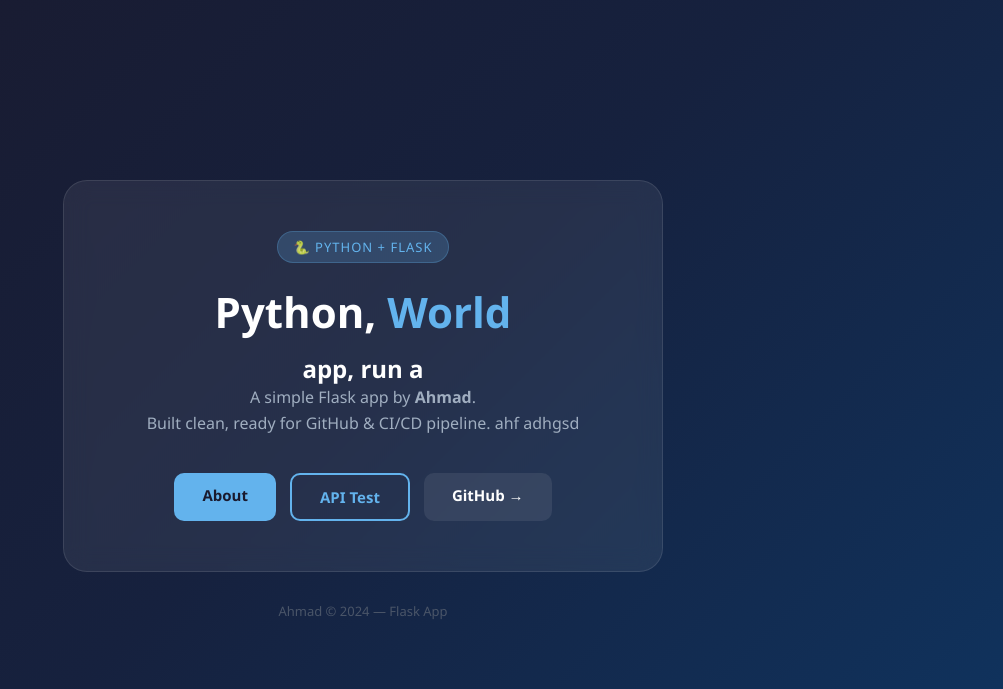
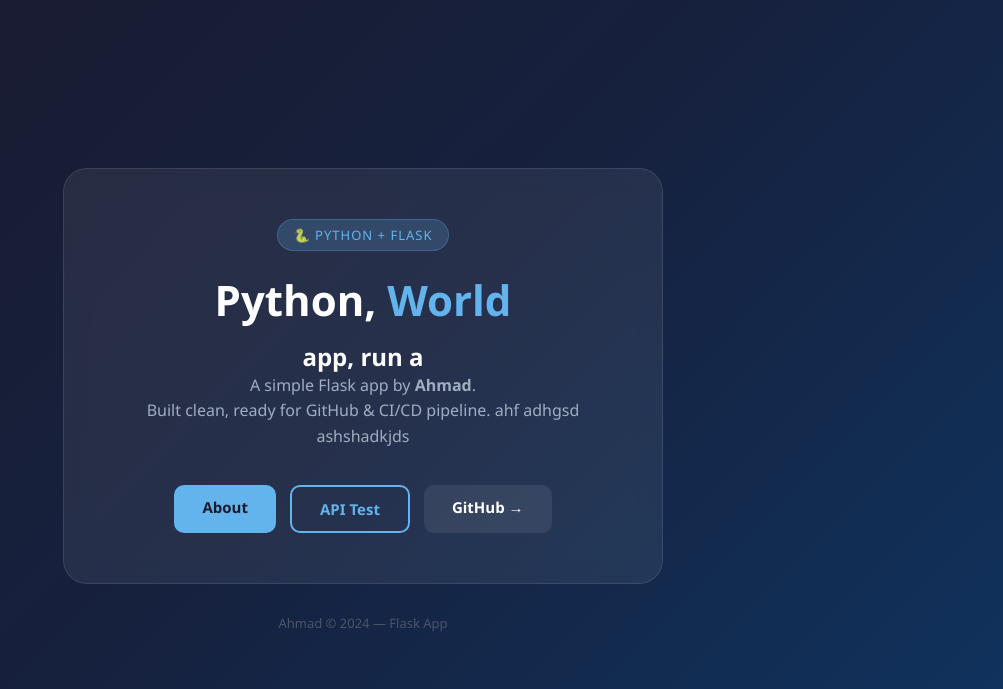
Before and after one commit to Ahmadansari1942/Python, a Flask app: page / in a window 1280 px wide. Shown: the top 689 px of the page, without its empty margins (277-1280 px from the left). Run offline with Flask 3, Linux system fonts and the light colour scheme.

Commit message:
Update index.html

```diff
--- a/templates/index.html
+++ b/templates/index.html
@@ -121,7 +121,7 @@
         <p class="subtitle">
             A simple Flask app by <strong>Ahmad</strong>.<br>
             Built clean, ready for GitHub & CI/CD pipeline.
-            ahf adhgsd
+            ahf adhgsd ashshadkjds
         </p>
         <div class="buttons">
             <a href="/about" class="btn btn-primary">About</a>
```
